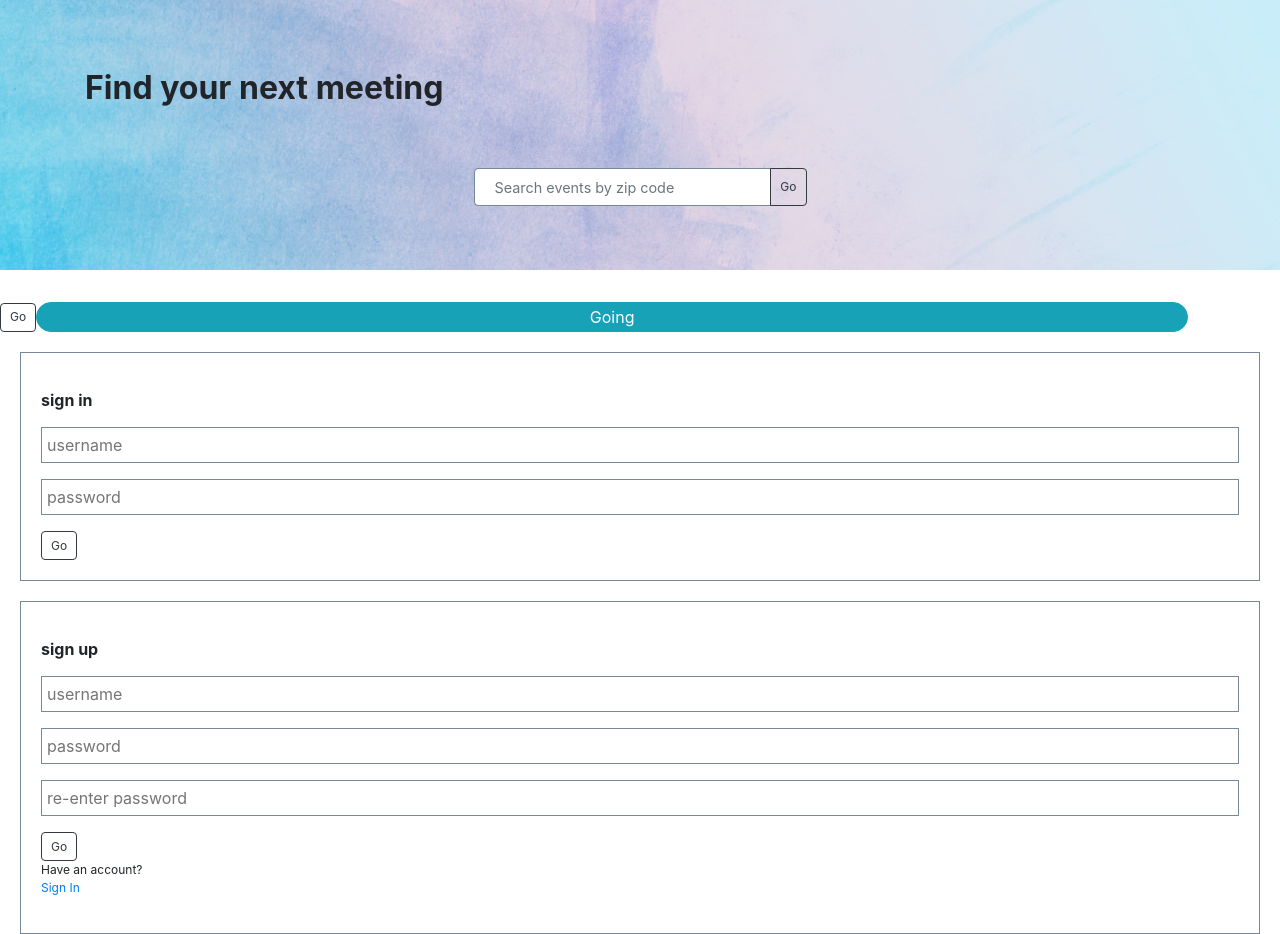
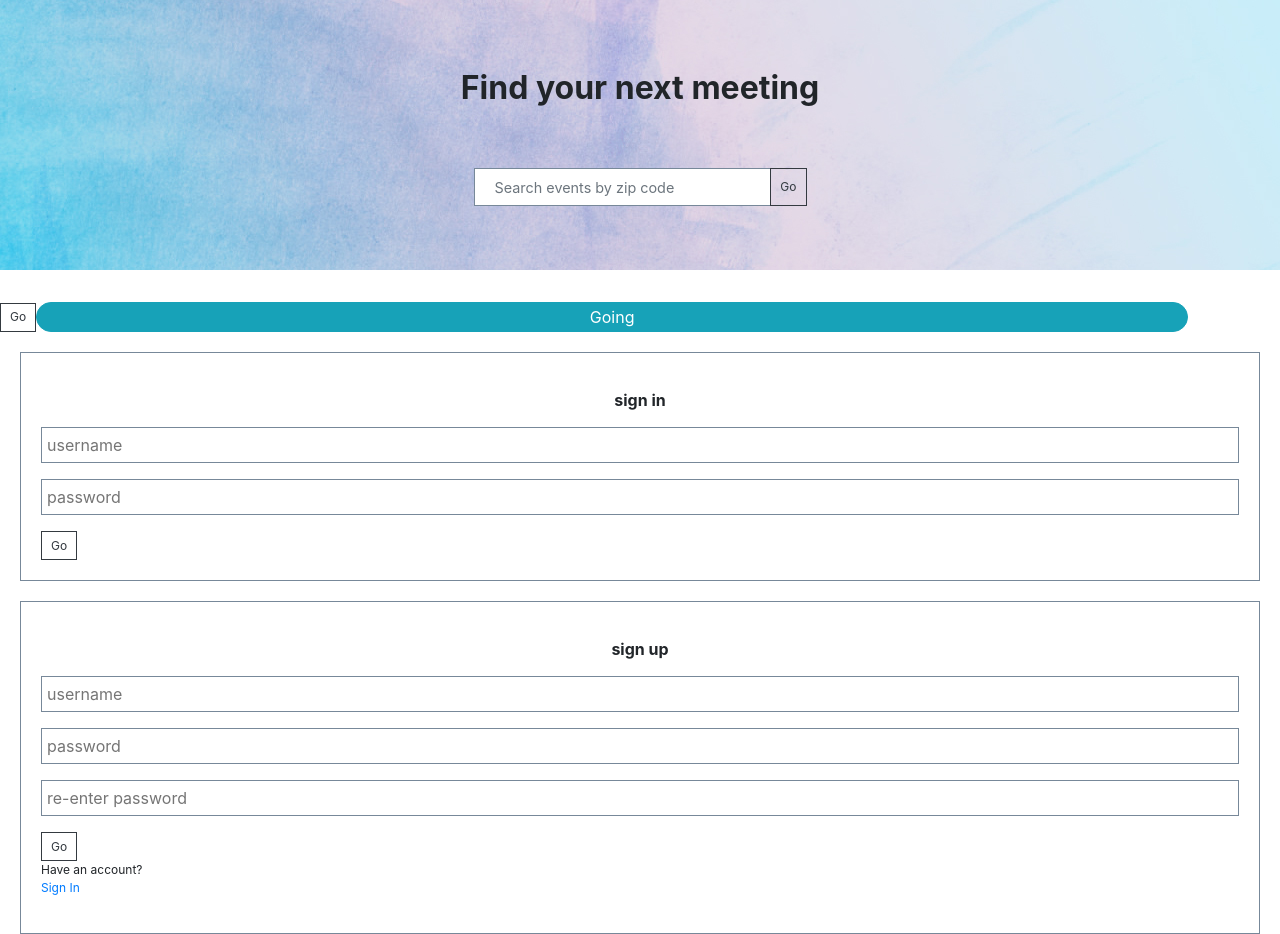
Before and after one commit to zoe-gonzales/meet-up-do-stuff, a React (Create React App) app in the folder client/: page / in a window 1280 px wide. Shown: the top 934 px of the page. Built offline with nearby package versions, Linux system fonts and the light colour scheme.

Commit message:
fix styles to be aligned with original wireframes

```diff
--- a/client/public/styles.css
+++ b/client/public/styles.css
@@ -2642,6 +2642,7 @@ input[type=button].btn-block {
 .square-btn {
   font-size: 12px;
   padding: 4.5px 9px;
+  border-radius: 0;
 }
 
 .square-btn:hover {
@@ -2670,6 +2671,7 @@ input[type=button].btn-block {
 .field {
   border: 1px solid #778899;
   margin-top: 3rem;
+  border-radius: 0;
 }
 
 .field:focus {
@@ -2713,6 +2715,10 @@ input[type=button].btn-block {
   margin: 15px 0;
 }
 
+.text-center {
+  text-align: center;
+}
+
 .small-text {
   font-size: 12px;
 }
--- a/client/scss/styles.scss
+++ b/client/scss/styles.scss
@@ -12,6 +12,7 @@ $grey-border: 1px solid #778899;
 .square-btn {
     font-size: 12px;
     padding: 4.5px 9px;
+    border-radius: 0;
 }
 
 .square-btn:hover {
@@ -40,6 +41,7 @@ $grey-border: 1px solid #778899;
 .field {
     border: $grey-border;
     margin-top: 3rem;
+    border-radius: 0;
 }
 
 .field:focus {
@@ -85,6 +87,10 @@ $grey-border: 1px solid #778899;
     margin: 15px 0;
 }
 
+.text-center {
+    text-align: center;
+}
+
 .small-text {
     font-size: 12px;
 }
```
Also changed, not shown: 1 other file (tests, documents, lock files or other folders).
